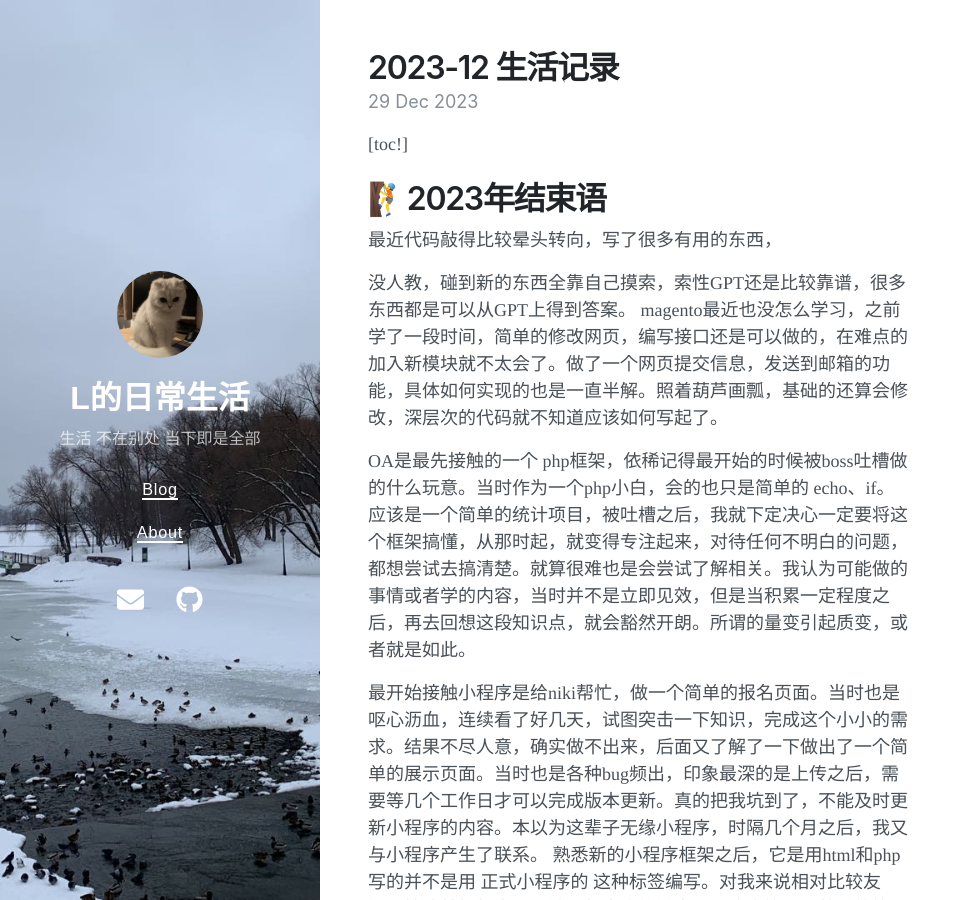
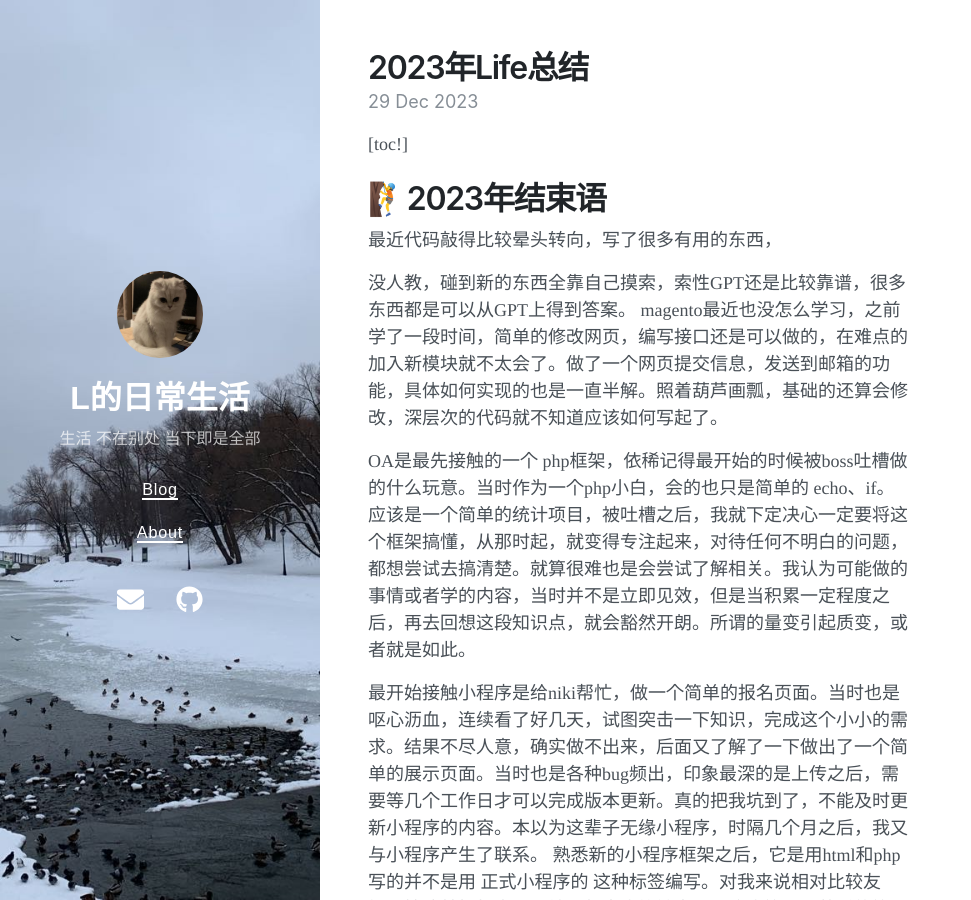
Before and after one commit to lsDailylife/lsDailylife.github.io, a Jekyll site: the page built from _posts/2023-12-29-Life-summary-2023.md, in a window 1280 px wide and 900 px high. Shown: the whole window, without its empty margins (0-971 px from the left). Built offline with Jekyll 4.4.1, drawn with Linux system fonts in a browser that asks for light colours; nearby versions of some CDN libraries; our own code applies the rules of GitHub Pages for plain Markdown files.

Commit message:
修改文件: _posts/2023-12-29-Life-summary-2023.md

```diff
--- a/_posts/2023-12-29-Life-summary-2023.md
+++ b/_posts/2023-12-29-Life-summary-2023.md
@@ -1,5 +1,5 @@
 ---
-title: 2023-12 生活记录
+title: 2023年Life总结
 tags: 生活,零碎
 emoji: 👨‍⚕️
 category: /小书匠/生活
```
